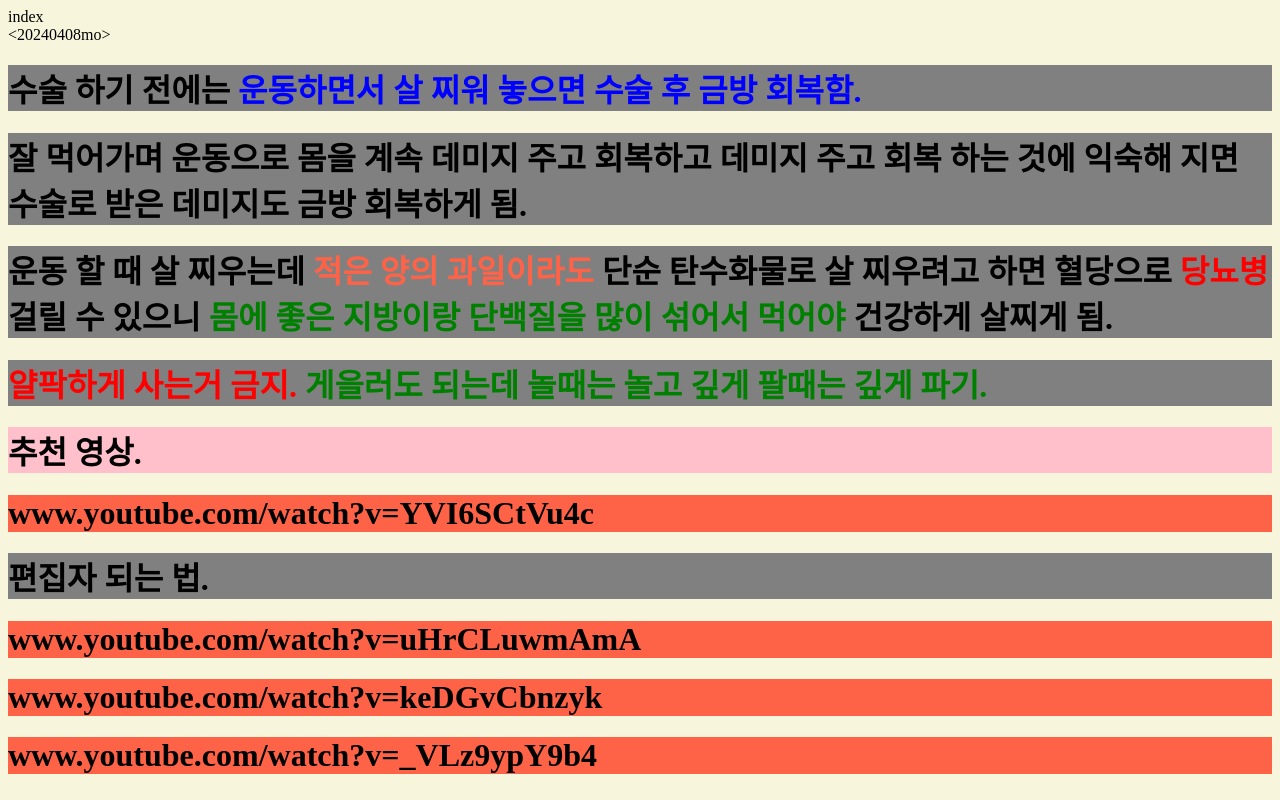
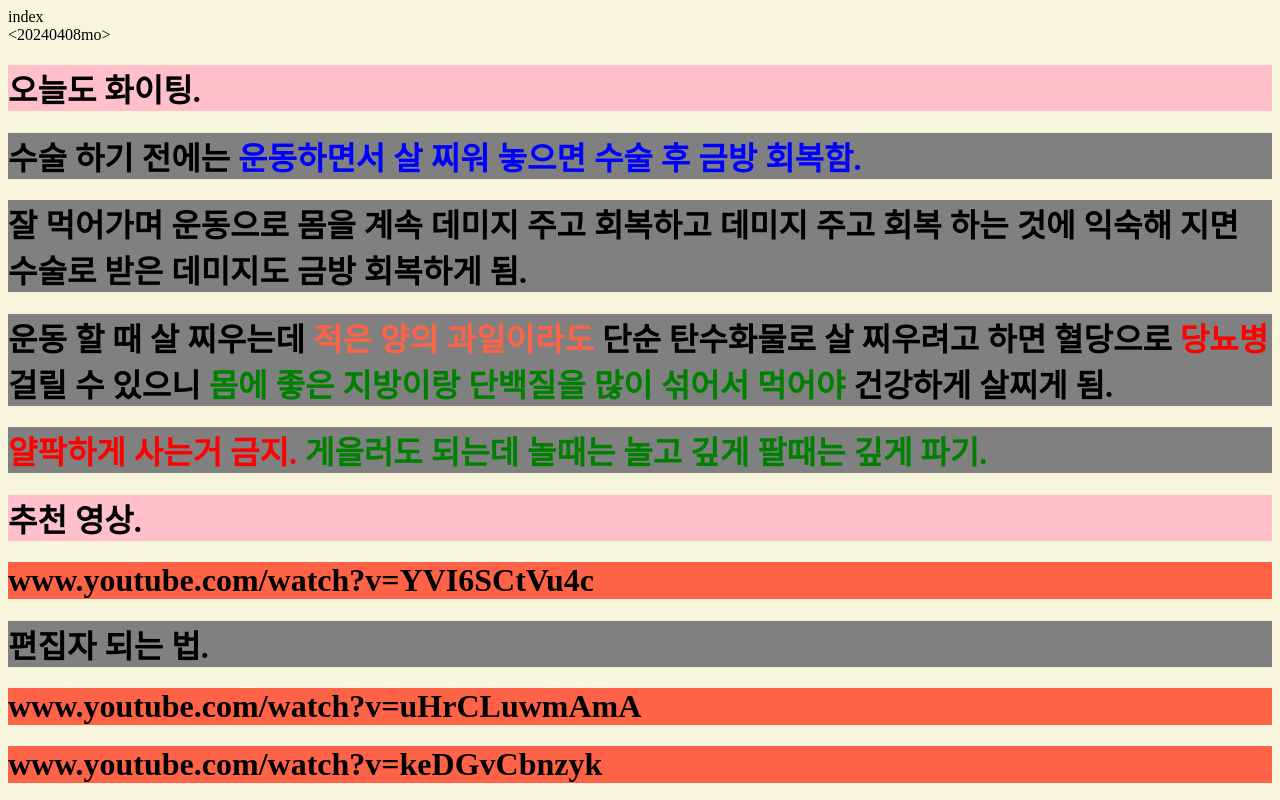
Before and after one commit to eduau1/eduau1.github.io, a plain HTML site: page index.html in a window 1280 px wide. Shown: the top 800 px of the page. Drawn offline with Linux system fonts and the light colour scheme.

Commit message:
Add files via upload

```diff
--- a/index.html
+++ b/index.html
@@ -13,6 +13,7 @@ index
 
 <br>
 <20240408mo>
+<h1 style="background-color: pink;">오늘도 화이팅.</h1>
 
 <h1 style="background-color: grey;">수술 하기 전에는   <span style="color:blue";>운동하면서 살 찌워 놓으면 수술 후 금방 회복함.</span></h1>
 <h1 style="background-color: grey;">잘 먹어가며 운동으로 몸을 계속 데미지 주고 회복하고 데미지 주고 회복 하는 것에 익숙해 지면 수술로 받은 데미지도 금방 회복하게 됨.</h1>
```
